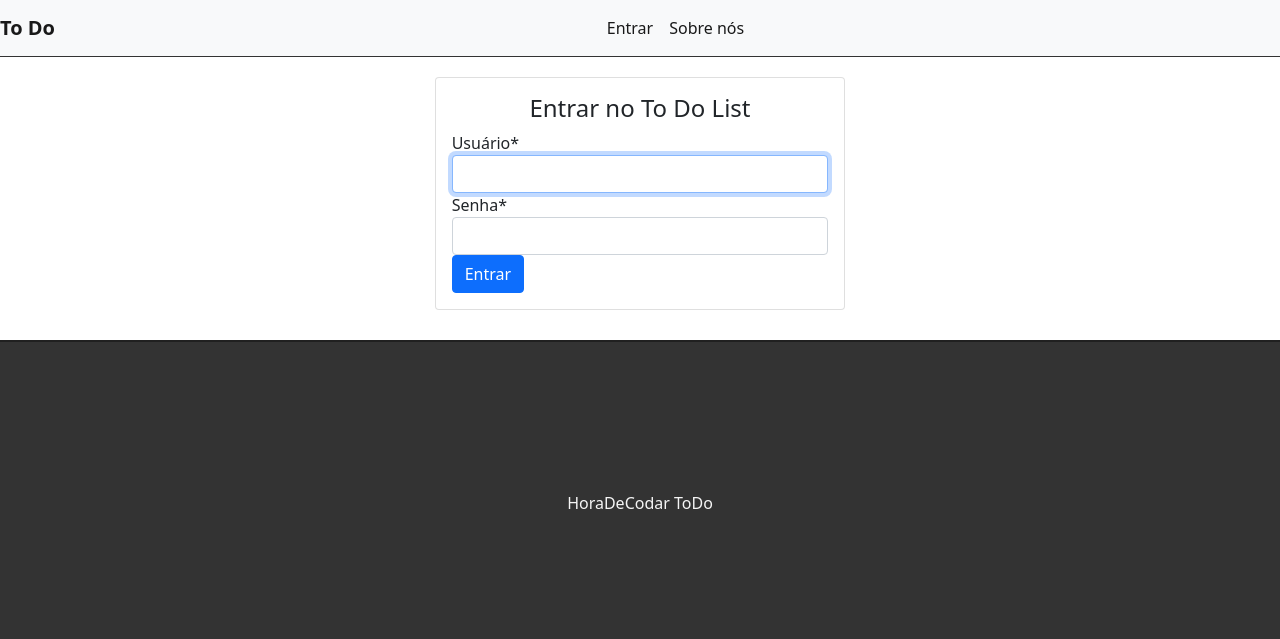
After one commit to devPedro98/django_projeto_matheus_battisti, a Django app: page /accounts/login/ in a window 1280 px wide. The commit adds this page. Shown: the top 639 px of the page. Run offline with Django 4.2, Linux system fonts and the light colour scheme; some libraries are stand-ins or nearby versions.

Commit message:
added login and logout

```diff
--- a/helloworld/urls.py
+++ b/helloworld/urls.py
@@ -18,5 +18,6 @@ from django.urls import include, path
 
 urlpatterns = [
     path('admin/', admin.site.urls),
-    path('', include('tasks.urls'))
+    path('', include('tasks.urls')),
+    path('accounts/', include('django.contrib.auth.urls')),
 ]
--- a/tasks/static/css/styles.css
+++ b/tasks/static/css/styles.css
@@ -138,3 +138,10 @@ ul.messages li {
     margin-right: 5px;
 
 }
+
+
+/* Login */
+
+.auth-card {
+    margin-bottom: 30px;
+}
--- a/tasks/templates/base.html
+++ b/tasks/templates/base.html
@@ -12,7 +12,7 @@
   integrity="sha256-CSXorXvZcTkaix6Yvo6HppcZGetbYMGWSFlBw8HfCJo="
   crossorigin="anonymous"></script>
     <link rel="stylesheet" href="{% static 'css/styles.css' %}">
-    <link rel="stylesheet" href="{%static  'fontawesome/css/all.min.css' %}">
+    <link rel="stylesheet" href="{% static  'fontawesome/css/all.min.css' %}">
 </head>
 <body>
     <div class="container-fluid">
@@ -24,15 +24,26 @@
               </button>
               <div class="collapse navbar-collapse" id="navbarSupportedContent">
                 <ul class="navbar-nav me-auto mb-2 mb-lg-0">
+                  {% if user.is_authenticated %}
                   <li class="nav-item">
-                    <a class="nav-link active" aria-current="page" href="#">Tarefas</a>
+                    <a class="nav-link active" aria-current="page" href="/">Tarefas</a>
                   </li>
                   <li class="nav-item">
                     <a class="nav-link active" aria-current="page" href="#">Usuários</a>
                   </li>
+                  {% else %}
+                  <li class="nav-item">
+                    <a class="nav-link active" aria-current="page" href="/accounts/login">Entrar</a>
+                  </li>
+                  {% endif %}
                   <li class="nav-item">
                     <a class="nav-link active" aria-current="page" href="#">Sobre nós</a>
                   </li>
+                  {% if user.is_authenticated %}
+                  <li class="nav-item">
+                    <a class="nav-link active" aria-current="page" href="/accounts/logout">Sair</a>
+                  </li>
+                  {% endif %}
                 </ul>
 
               </div>
--- a/tasks/views.py
+++ b/tasks/views.py
@@ -1,4 +1,5 @@
 from django.contrib import messages
+from django.contrib.auth.decorators import login_required
 from django.core.paginator import Paginator
 from django.http import HttpResponse
 from django.shortcuts import get_object_or_404, redirect, render
@@ -7,6 +8,7 @@ from .forms import TaskForm
 from .models import Task
 
 
+@login_required
 def taskList(request):
     search = request.GET.get('search')
     if search:
@@ -19,11 +21,13 @@ def taskList(request):
     return render(request, 'tasks/list.html', {'tasks': tasks})
 
 
+@login_required
 def taskView(request, id):
     task = get_object_or_404(Task, pk=id)
     return render(request, 'tasks/task.html', {'task': task})
 
 
+@login_required
 def newTask(request):
     if request.method == 'POST':
         form = TaskForm(request.POST)
@@ -37,6 +41,7 @@ def newTask(request):
         return render(request, 'tasks/addtask.html', {'form': form})
 
 
+@login_required
 def editTask(request, id):
     task = get_object_or_404(Task, pk=id)
     form = TaskForm(instance=task)
@@ -52,6 +57,7 @@ def editTask(request, id):
         return render(request, 'tasks/edittask.html', {'form': form, 'task': task}) # noqa
 
 
+@login_required
 def deleteTask(request, id):
     task = get_object_or_404(Task, pk=id)
     task.delete()
--- /dev/null
+++ b/templates/registration/login.html
@@ -0,0 +1,23 @@
+{% extends 'base.html' %}
+{% load crispy_forms_tags %}
+{% block title %}Entrar no To Do List{% endblock title %}
+{% block content %}
+<div class="row">
+    <div class="col-md-4 offset-md-4">
+        <div class="card auth-card">
+            <div class="card-body">
+                <h4 class="card-title text-center">Entrar no To Do List</h4>
+
+                <form method="post">
+                    {% csrf_token %}
+                    <input type="hidden" name="next" value="{{ next }}">
+
+                    {{ form|crispy }}
+
+                    <button type="submit" class="btn btn-primary btn-block">Entrar</button>
+                </form>
+            </div>
+        </div>
+    </div>
+</div>
+{% endblock content %}
```
Also changed, not shown: helloworld/settings.py (+6 -2 lines), db.sqlite3.
